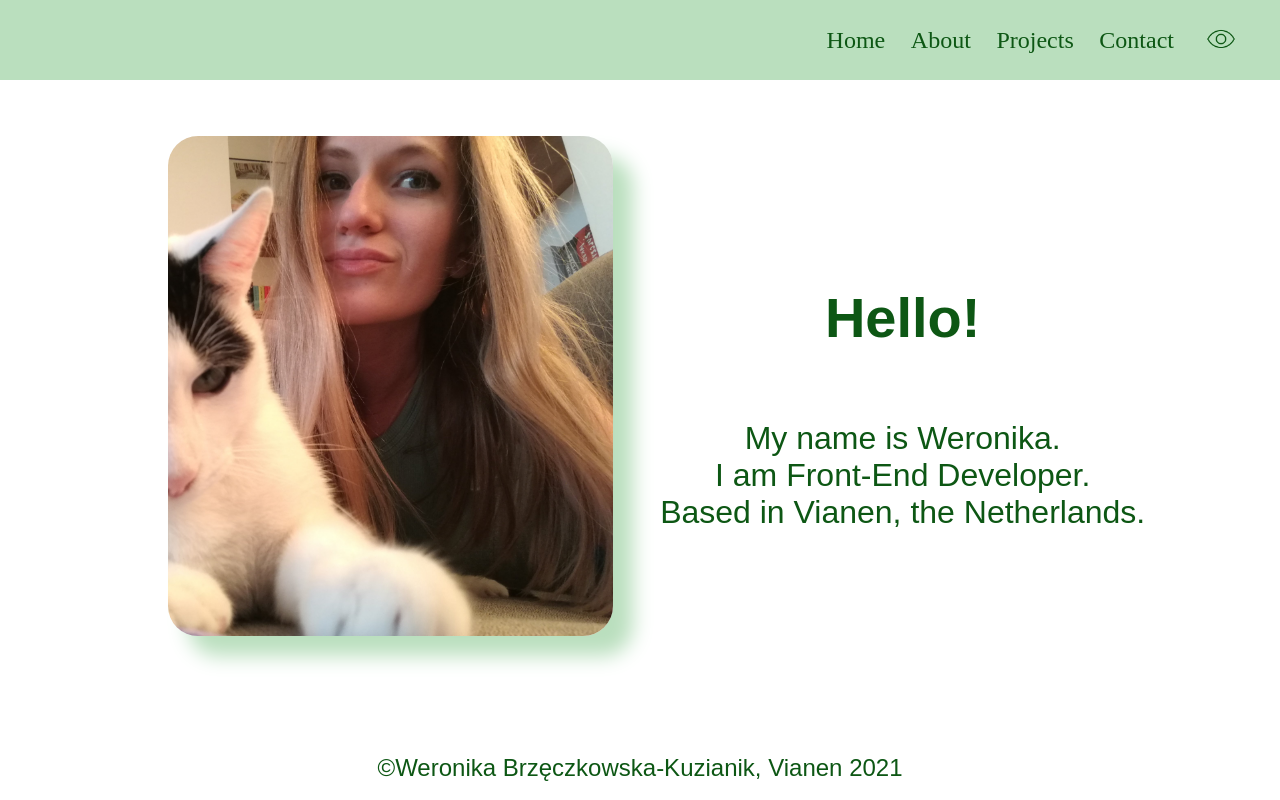
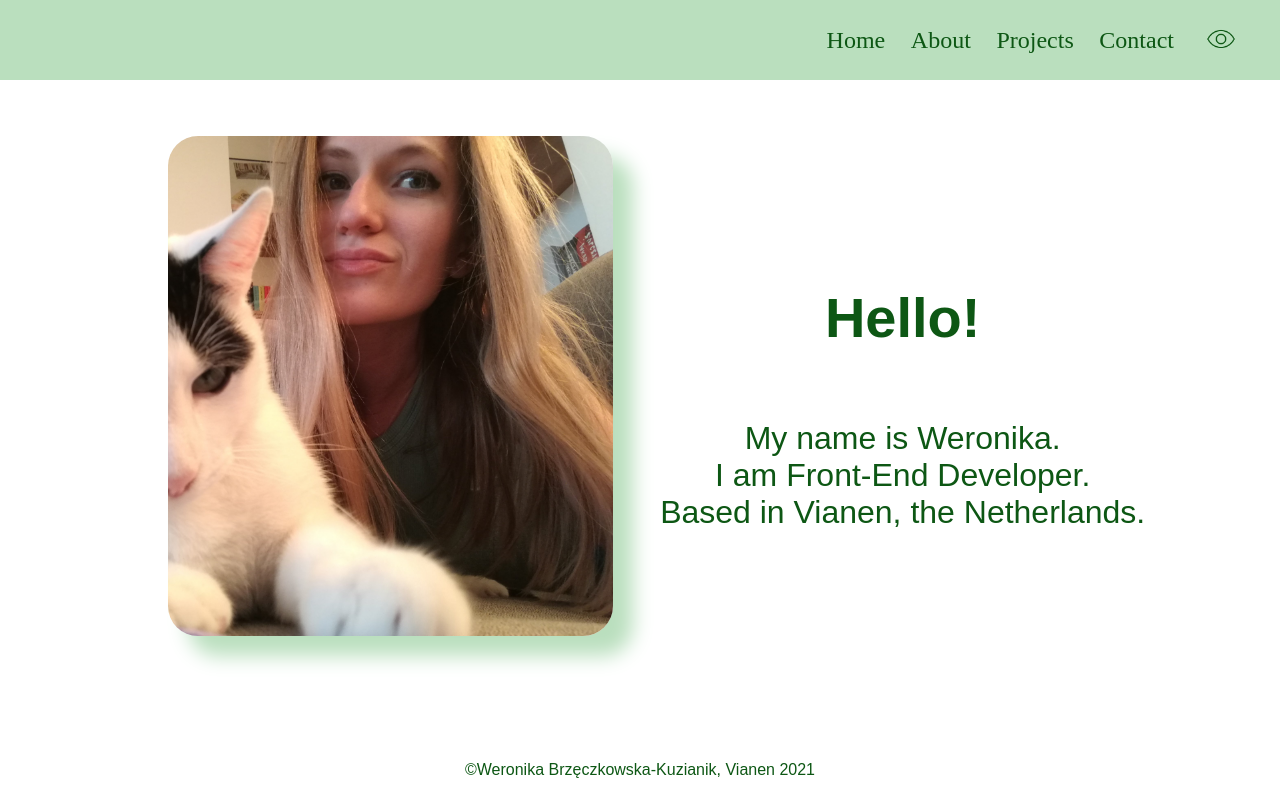
Before and after one commit to brzeczkowskaw/portfolio, a React (Create React App) app: page /#/ in a window 1280 px wide. Built offline with nearby package versions, Linux system fonts and the light colour scheme; a web font is replaced by a local one.

Commit message:
Change footer styles

```diff
--- a/src/components/FooterDark/FooterDark.module.scss
+++ b/src/components/FooterDark/FooterDark.module.scss
@@ -2,17 +2,20 @@
 
 .copyright {
     color: #BADFBE;
-    font-size: 3vh;
+    font-size: 2vh;
     background-color: transparent;
     font-family: 'Abhaya Libre', sans-serif;
 }
 
 .footer {
-    height: 70px;
+    height: 60px;
     width: 100%;
     position: absolute;
     bottom: 0;
     text-align:  center;
     font-family: 'Abhaya Libre', serif;
+    display: flex;
+    flex-direction: column;
+    justify-content: space-evenly;
     align-items: center;
 }
--- a/src/components/FooterLight/FooterLight.module.scss
+++ b/src/components/FooterLight/FooterLight.module.scss
@@ -2,17 +2,20 @@
 
 .copyright {
     color: #0D5714;
-    font-size: 3vh;
+    font-size: 2vh;
     background-color: transparent;
     font-family: 'Abhaya Libre', sans-serif;
 }
 
 .footer {
-    height: 70px;
+    height: 60px;
     width: 100%;
     position: absolute;
     bottom: 0;
     text-align:  center;
     font-family: 'Abhaya Libre', serif;
+    display: flex;
+    flex-direction: column;
+    justify-content: space-evenly;
     align-items: center;
 }
--- a/src/containers/ContactDark/ContactDark.module.scss
+++ b/src/containers/ContactDark/ContactDark.module.scss
@@ -7,12 +7,13 @@ html, body {
 .main {
     position: absolute;
     width: 100%;
+    height: auto;
     background-color: #111111;
 }
 
 .container {
     margin-top: 15vh;
-    margin-bottom: 10vh;
+    margin-bottom: 5vh;
     padding-bottom: 60px;
     height: 100%;
     display: grid;
--- a/src/containers/ContactLight/ContactLight.module.scss
+++ b/src/containers/ContactLight/ContactLight.module.scss
@@ -8,12 +8,13 @@ html, body {
 .main {
     position: absolute;
     width: 100%;
+    height: auto;
     background-color: #ffffff;
 }
 
 .container {
     margin-top: 15vh;
-    margin-bottom: 10vh;
+    margin-bottom: 5vh;
     padding-bottom: 60px;
     display: grid;
     grid-template-columns: 1fr 1fr;
```
